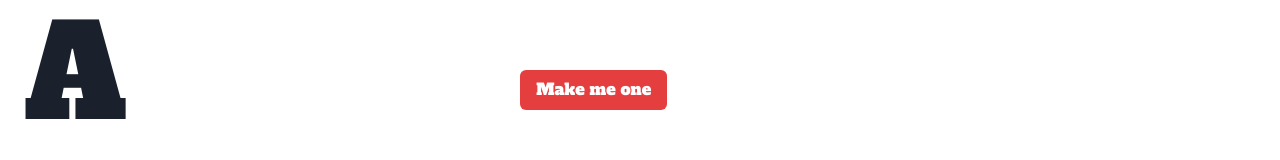
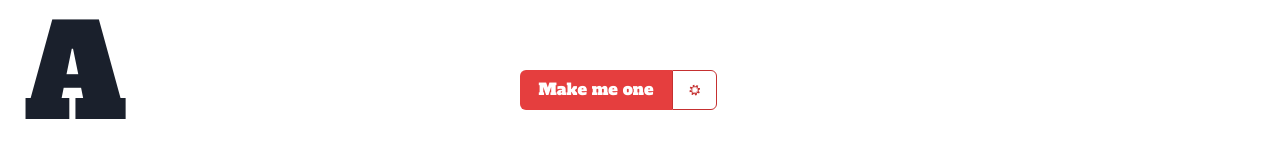
Before and after one commit to cdanielsen/next-long-pass, a React (Vite) app: page / in a window 1280 px wide. Shown: the part 366-526 px from the top of the page. Built offline with nearby package versions, Linux system fonts and the light colour scheme.

Commit message:
feat: add maxLength config control

```diff
--- a/src/components/Content.tsx
+++ b/src/components/Content.tsx
@@ -4,28 +4,48 @@ import {
   AlertDescription,
   AlertIcon,
   AlertTitle,
+  Box,
   Button,
   ButtonGroup,
   Flex,
   Icon,
+  IconButton,
+  Slider,
+  SliderFilledTrack,
+  SliderMark,
+  SliderThumb,
+  SliderTrack,
+  Text,
 } from "@chakra-ui/react";
 import { generate } from "random-words";
 import { IconType } from "react-icons";
-import { GiRobotAntennas, GiHouseKeys } from "react-icons/gi";
+import { GiRobotAntennas, GiHouseKeys, GiCog } from "react-icons/gi";
+import { GoArrowSwitch } from "react-icons/go";
 
 import TypedPhrase from "./TypedPhrase";
 import { useDescription } from "../clients/openai";
 import CopyButton from "./CopyButton";
 
+interface PassphraseConfig {
+  maxLength: number;
+}
+
 const Content = () => {
   const [currentPassphrase, setCurrentPassphrase] = useState<string | null>(
     null,
   );
+  const [isConfigOpen, setIsConfigOpen] = useState(false);
+  const [passphraseConfig, setPassphraseConfig] = useState<PassphraseConfig>({
+    maxLength: 5,
+  });
 
-  const updatePassphrase = () => {
+  const toggleConfig = () => {
+    setIsConfigOpen((openState) => !openState);
+  };
+  const updatePassphrase = ({ maxLength }: PassphraseConfig) => {
     const nextPassphrase = generate({
       minLength: 3,
-      maxLength: 5,
+      maxLength,
       exactly: 4,
       join: " ",
     });
@@ -34,6 +54,11 @@ const Content = () => {
 
   const { description, isLoading, isError, refetch } =
     useDescription(currentPassphrase);
+
+  const labelStyles = {
+    marginTop: "3",
+    fontSize: [".5rem", "1rem"],
+  };
 
   return (
     <Flex
@@ -93,20 +118,79 @@ const Content = () => {
           </Flex>
         </Flex>
       )}
+      {isConfigOpen && (
+        <Flex
+          direction="column"
+          align="flex-start"
+          marginTop="1rem"
+          padding="1rem 1rem 2rem 1rem"
+          border="2px solid darkgrey"
+        >
+          <Text fontSize={[".5rem", "1rem"]} marginBottom="1rem">
+            Max Word Length
+          </Text>
+          <Slider
+            min={3}
+            max={5}
+            step={1}
+            value={passphraseConfig.maxLength}
+            width="100%"
+            onChange={(value) => {
+              setPassphraseConfig({
+                ...passphraseConfig,
+                maxLength: value,
+              });
+            }}
+          >
+            <SliderMark value={3} {...labelStyles}>
+              3
+            </SliderMark>
+            <SliderMark value={4} {...labelStyles}>
+              4
+            </SliderMark>
+            <SliderMark value={5} {...labelStyles}>
+              5
+            </SliderMark>
+            <SliderTrack bg="blue.50">
+              <SliderFilledTrack />
+            </SliderTrack>
+            <SliderThumb boxSize={[4, 5]}>
+              <Box color="blue.500" as={GoArrowSwitch as IconType} />
+            </SliderThumb>
+          </Slider>
+        </Flex>
+      )}
       <ButtonGroup
         marginTop="2rem"
         orientation="vertical"
         alignItems="flex-start"
         width="fit-content"
       >
-        <Button
-          colorScheme="red"
-          onClick={updatePassphrase}
-          size={["xs", "sm", "md"]}
+        <ButtonGroup
+          isAttached
+          orientation="horizontal"
+          alignItems="center"
           width="100%"
         >
-          {`Make me ${!currentPassphrase ? "one" : "another"}`}
-        </Button>
+          <Button
+            colorScheme="red"
+            onClick={() => {
+              updatePassphrase(passphraseConfig);
+            }}
+            size={["xs", "sm", "md"]}
+            width="100%"
+          >
+            {`Make me ${!currentPassphrase ? "one" : "another"}`}
+          </Button>
+          <IconButton
+            colorScheme="red"
+            variant={"outline"}
+            size={["xs", "sm", "md"]}
+            aria-label="Passphrase configuration"
+            onClick={toggleConfig}
+            icon={<GiCog />}
+          />
+        </ButtonGroup>
         {currentPassphrase && (
           <Button
             colorScheme="blue"
```
